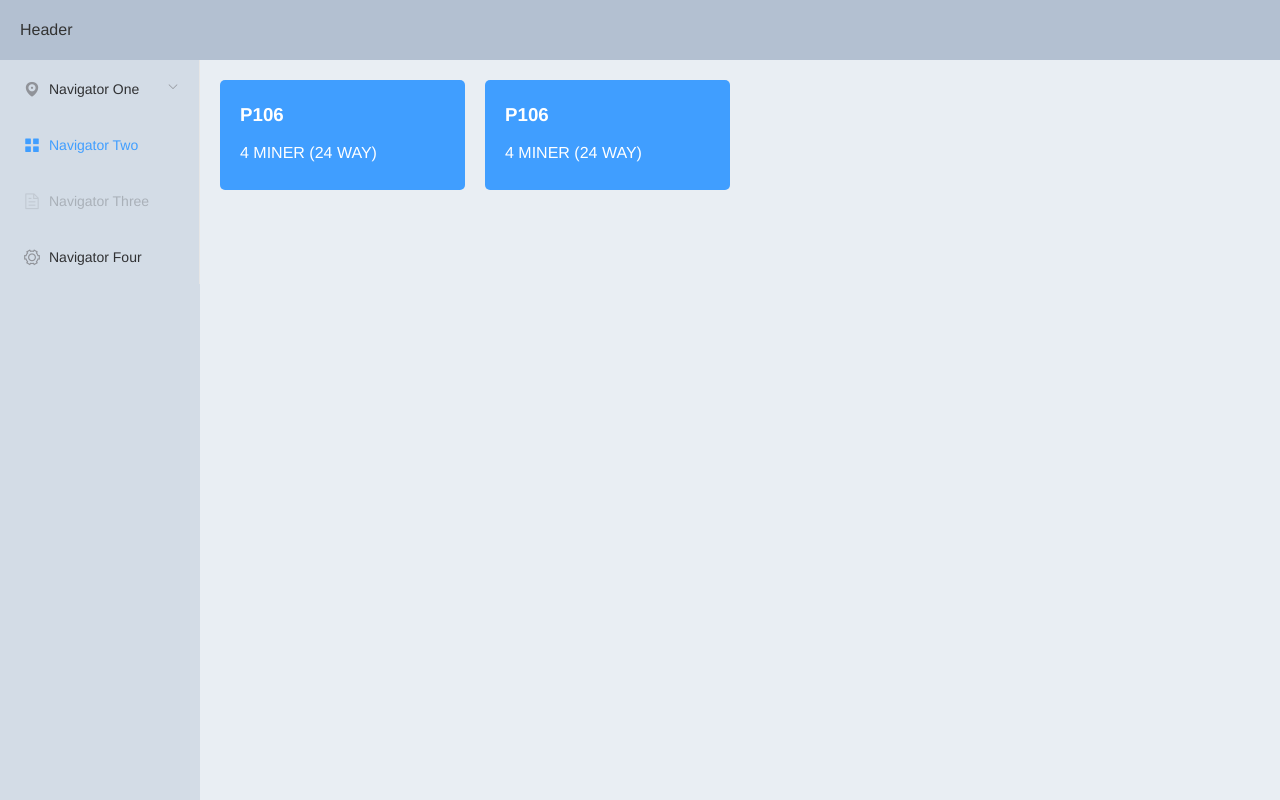
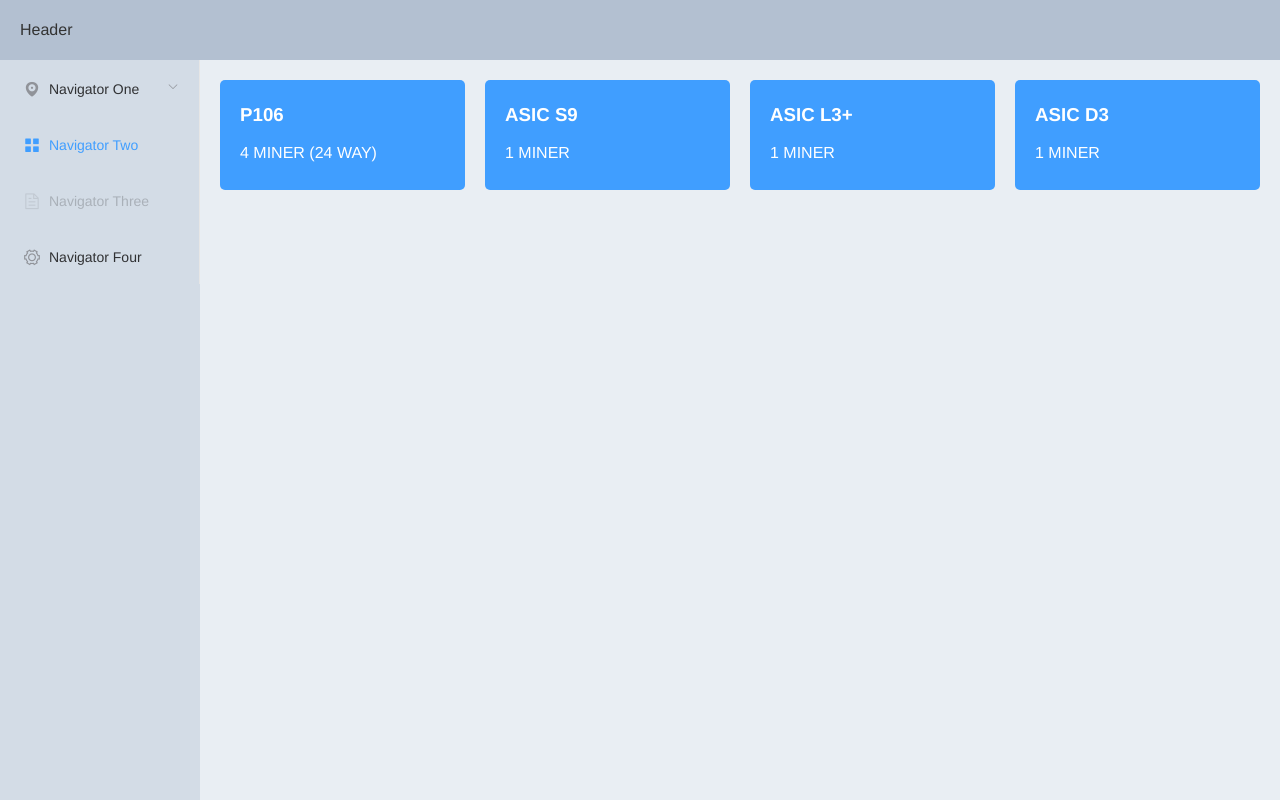
Before and after one commit to devjin0617/miner-cms, a Vue app: page /#/ in a window 1280 px wide. Built offline with nearby package versions, Linux system fonts and the light colour scheme.

Commit message:
마이너 배너 값 적용

```diff
--- a/src/components/MinerBanner.vue
+++ b/src/components/MinerBanner.vue
@@ -1,15 +1,16 @@
 <template>
   <div class="miner-banner">
     <div class="minder-banner-box">
-      <h1>P106</h1>
-      <p>4 MINER (24 WAY)</p>
+      <h1>{{ title }}</h1>
+      <p>{{ text }}</p>
     </div>
   </div>
 </template>
 
 <script>
 export default {
-  name: 'miner-banner'
+  name: 'miner-banner',
+  props: ['title', 'text']
 }
 </script>
 
--- a/src/views/ContentView.vue
+++ b/src/views/ContentView.vue
@@ -1,22 +1,15 @@
 <template>
   <div class="content-view">
-    <el-row :gutter="20">
-      <el-col :span="6">
-        <miner-banner></miner-banner>
-      </el-col>
-      <el-col :span="6">
-        <miner-banner></miner-banner>
-      </el-col>
-    </el-row>
+    <dashboard></dashboard>
   </div>
 </template>
 
 <script>
-import { MinerBanner } from '@/components'
+import Dashboard from './contents/Dashboard'
 export default {
   name: 'content-view',
   components: {
-    MinerBanner
+    Dashboard
   }
 }
 </script>
--- /dev/null
+++ b/src/views/contents/Dashboard.vue
@@ -0,0 +1,45 @@
+<template>
+  <div>
+    <el-row :gutter="20">
+      <el-col v-for="(item, index) in minerList" :span="6" :key="index">
+        <miner-banner :title="item.title" :text="item.text"></miner-banner>
+      </el-col>
+    </el-row>
+  </div>
+</template>
+
+<script>
+import { MinerBanner } from '@/components'
+export default {
+  name: 'dashboard',
+  data () {
+    return {
+      minerList: [
+        {
+          title: 'P106',
+          text: '4 MINER (24 WAY)'
+        },
+        {
+          title: 'ASIC S9',
+          text: '1 MINER'
+        },
+        {
+          title: 'ASIC L3+',
+          text: '1 MINER'
+        },
+        {
+          title: 'ASIC D3',
+          text: '1 MINER'
+        }
+      ]
+    }
+  },
+  components: {
+    MinerBanner
+  }
+}
+</script>
+
+<style>
+
+</style>
```
